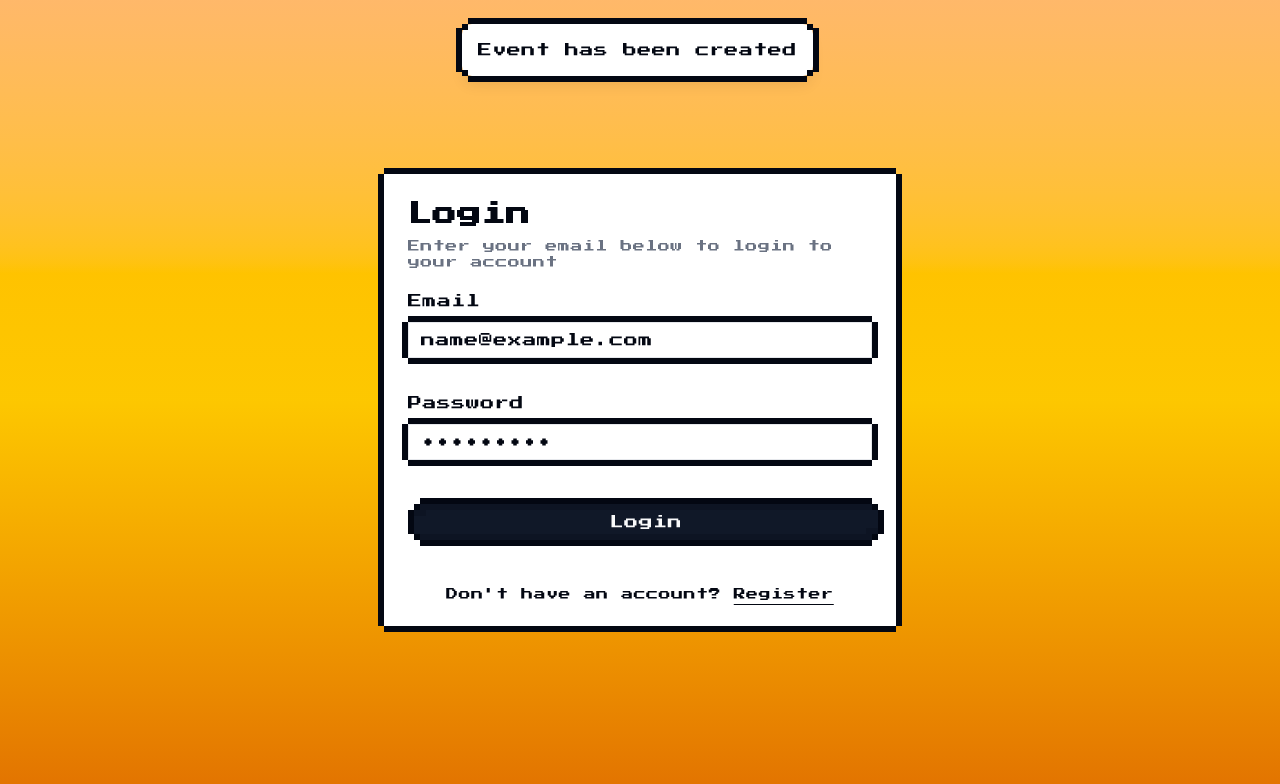
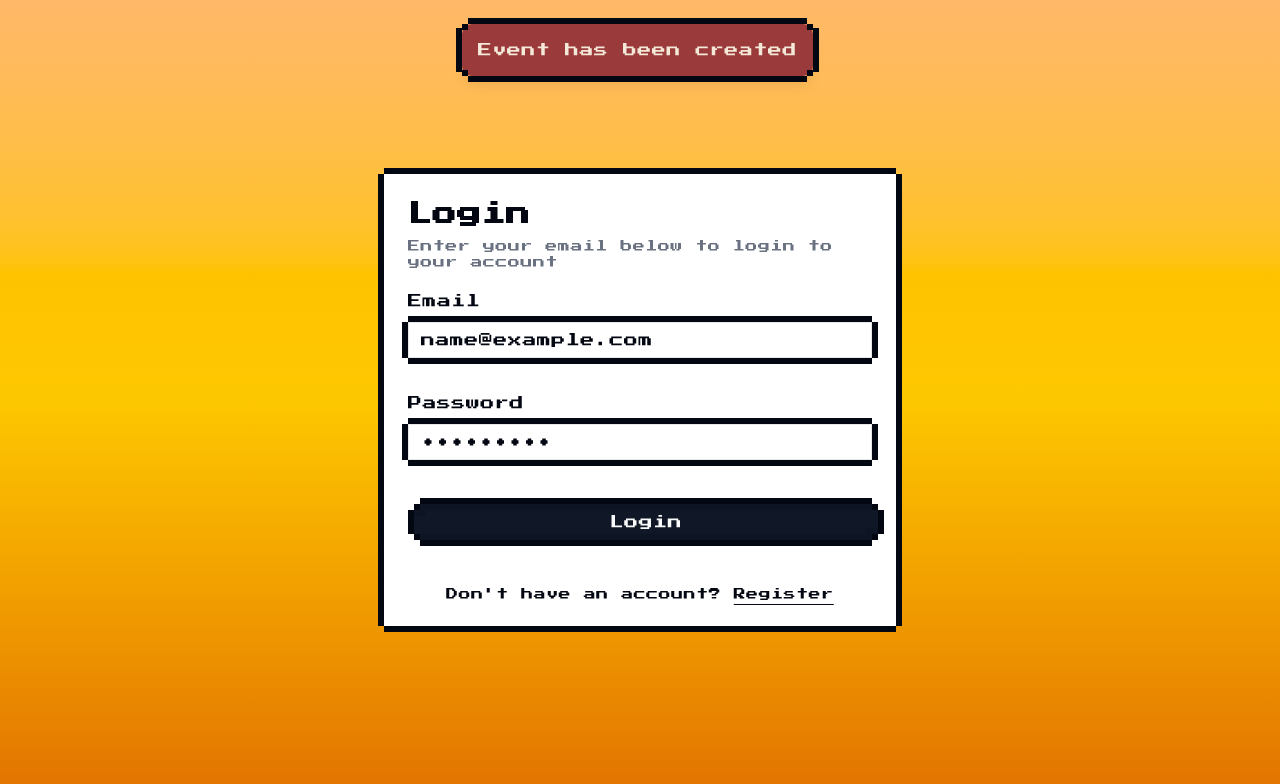
Before and after one commit to uzishdq/joy-journey, a Next.js app: page /login in a window 1280 px wide. Both pictures are taken after typing "name@example.com", "Sample123" into the empty fields and a click on the button "Login". Shown: the top 784 px of the page. Built offline with nearby package versions, Linux system fonts and the light colour scheme.

Commit message:
fix: toast 8bitcn

```diff
--- a/app/globals.css
+++ b/app/globals.css
@@ -79,6 +79,14 @@
   --sidebar-accent-foreground: oklch(0.21 0.034 264.665);
   --sidebar-border: oklch(0.928 0.006 264.531);
   --sidebar-ring: oklch(0.707 0.022 261.325);
+
+  --retro-green: #6b8e23; /* olive green */
+  --retro-yellow: #d4b15f; /* harvest gold */
+  --retro-red: #9b3a3a; /* barn red */
+  --retro-blue: #4f6d7a; /* dusty sky */
+
+  --retro-ink: #2b1d0e; /* dark brown text */
+  --retro-paper: #f4e9d8; /* parchment */
 
   /* Gradients */
   --gradient-joy: linear-gradient(
@@ -164,6 +172,26 @@
     background: var(--gradient-joy);
   }
 
+  .bg-retro-green {
+    background-color: var(--retro-green);
+  }
+  .bg-retro-yellow {
+    background-color: var(--retro-yellow);
+  }
+  .bg-retro-red {
+    background-color: var(--retro-red);
+  }
+  .bg-retro-blue {
+    background-color: var(--retro-blue);
+  }
+
+  .text-retro-ink {
+    color: var(--retro-ink);
+  }
+  .text-retro-paper {
+    color: var(--retro-paper);
+  }
+
   @keyframes float {
     0%,
     100% {
--- a/components/form/login-form.tsx
+++ b/components/form/login-form.tsx
@@ -36,8 +36,9 @@ export default function LoginForm() {
 
   function onSubmit(values: z.infer<typeof loginSchema>) {
     console.log(values);
-    toast("Event has been created");
+    toast("Event has been created", "error");
   }
+
   return (
     <Card>
       <CardHeader>
--- a/components/ui/8bit/toast.tsx
+++ b/components/ui/8bit/toast.tsx
@@ -1,26 +1,42 @@
 "use client";
-
-import React from "react";
 
 import { toast as sonnerToast } from "sonner";
 
 import "./styles/retro.css";
+import { cn } from "@/lib/utils";
 
-export function toast(toast: string) {
-  return sonnerToast.custom((id) => <Toast id={id} title={toast} />);
+type ToastType = "success" | "warning" | "error" | "info";
+
+const bgByType: Record<ToastType, string> = {
+  success: "bg-retro-green text-retro-paper",
+  warning: "bg-retro-yellow text-retro-ink",
+  error: "bg-retro-red text-retro-paper",
+  info: "bg-retro-blue text-retro-paper",
+};
+
+export function toast(toast: string, type: ToastType = "info") {
+  return sonnerToast.custom((id) => (
+    <Toast id={id} title={toast} type={type} />
+  ));
 }
 
 interface ToastProps {
   id: string | number;
   title: string;
+  type: ToastType;
 }
 
-function Toast(props: ToastProps) {
-  const { title } = props;
+function Toast(props: Readonly<ToastProps>) {
+  const { title, type } = props;
 
   return (
     <div className={`relative ${"retro"}`}>
-      <div className="flex rounded-lg bg-background shadow-lg ring-1 ring-black/5 w-full md:max-w-91 items-center p-4">
+      <div
+        className={cn(
+          "flex rounded-lg shadow-lg ring-1 ring-black/5 w-full md:max-w-91 items-center p-4",
+          bgByType[type]
+        )}
+      >
         <div className="flex flex-1 items-center">
           <div className="w-full">
             <p className="text-sm font-medium">{title}</p>
```
